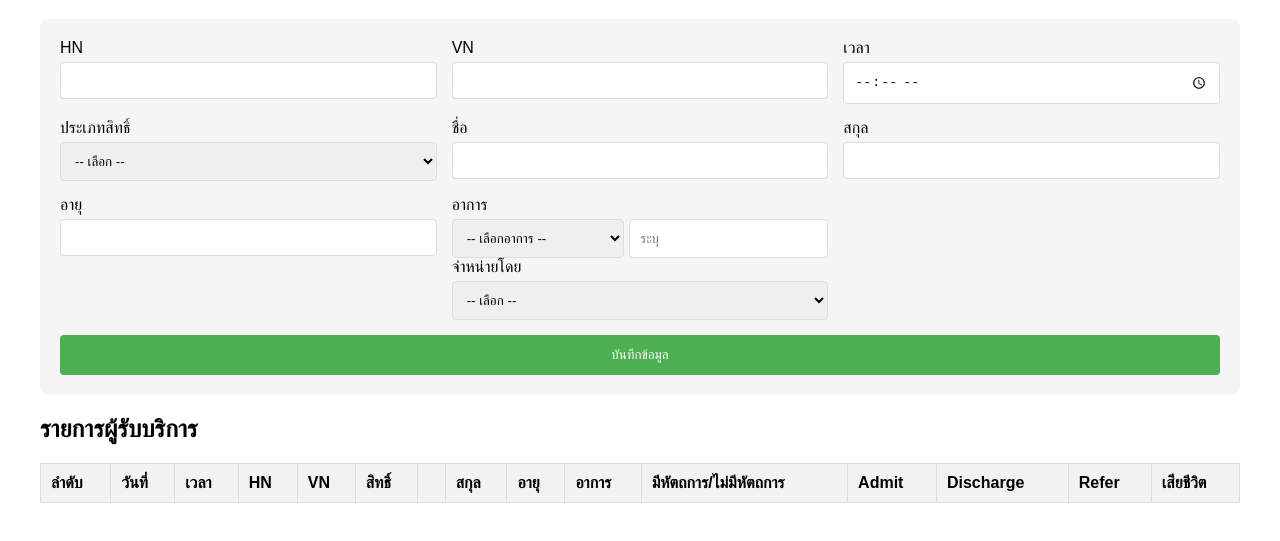
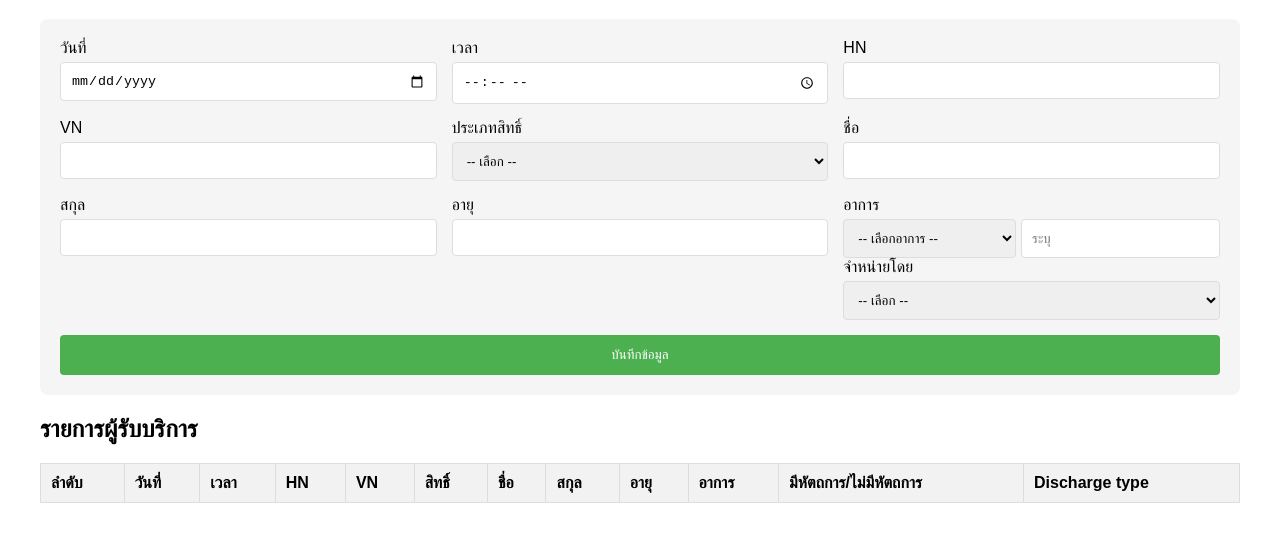
Before and after one commit to thakritn/patient-system, a plain HTML site: page index.html in a window 1280 px wide. Shown: the part 81-622 px from the top of the page. Drawn offline with nearby package versions, Linux system fonts and the light colour scheme.

Commit message:
Update index.html

```diff
--- a/index.html
+++ b/index.html
@@ -25,6 +25,16 @@
     <div class="form-container">
         <form id="patientForm">
             <div class="form-group">
+                <label for="record_date">วันที่</label>
+                <input type="date" id="record_date" required>
+            </div>
+
+            <div class="form-group">
+                <label for="record_time">เวลา</label>
+                <input type="time" id="record_time" required>
+            </div>
+
+            <div class="form-group">
                 <label for="hn">HN</label>
                 <input type="text" id="hn" required>
             </div>
@@ -32,11 +42,6 @@
             <div class="form-group">
                 <label for="vn">VN</label>
                 <input type="text" id="vn" required>
-            </div>
-
-            <div class="form-group">
-                <label for="record_time">เวลา</label>
-                <input type="time" id="record_time" required>
             </div>
 
             <div class="form-group">
@@ -85,9 +90,9 @@
                     <input type="text" id="symptoms_custom" placeholder="ระบุ" style="flex: 1;">
                 </div>
 
-                <div class="form-group">
-                <label for="Discharge Type">จำหน่ายโดย</label>
-                <select id="Discharge Type" required>
+            <div class="form-group">
+                <label for="discharge type">จำหน่ายโดย</label>
+                <select id="discharge_type" required>
                     <option value="">-- เลือก --</option>
                     <option value="กลับบ้าน">กลับบ้าน</option>
                     <option value="Admit">Admit</option>
@@ -112,15 +117,12 @@
                 <th>HN</th>
                 <th>VN</th>
                 <th>สิทธิ์</th>
-                <th></th>
+                <th>ชื่อ</th>
                 <th>สกุล</th>
                 <th>อายุ</th>
                 <th>อาการ</th>
                 <th>มีหัตถการ/ไม่มีหัตถการ</th>
-                <th>Admit</th>
-                <th>Discharge</th>
-                <th>Refer</th>
-                <th>เสียชีวิต</th>
+                <th>Discharge type</th>
             </tr>
         </thead>
         <tbody></tbody>
```
